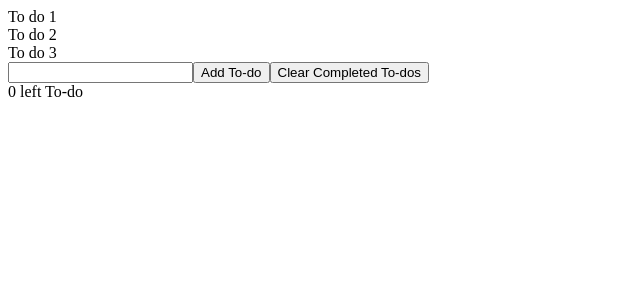
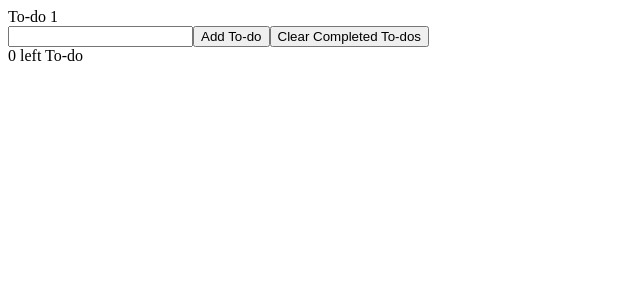
Before and after one commit to EvaRoets/intro-react, a React (Create React App) app: page / in a window 1280 px wide. Shown: the top 300 px of the page, without its empty margins (0-640 px from the left). Built offline with nearby package versions, Linux system fonts and the light colour scheme.

Commit message:
Add object for todos instead of hardcoding

```diff
--- a/src/App.js
+++ b/src/App.js
@@ -5,7 +5,7 @@ import TodoList from "./TodoList";
 //Access root of entire application
 function App() {
    // Object destructuring: Use default array for to-dos, saved in const (all to-dos, function to update to-dos)
-    const [todos, setTodos] = useState(['To do 1', 'To do 2', 'To do 3'])
+    const [todos, setTodos] = useState([{id : 1, name: 'To-do 1', complete: false}])
   //Add html for to-do app
   return (
     // empty component = fragment, allowing to add multiple JSX elements in 1 function
--- a/src/Todo.js
+++ b/src/Todo.js
@@ -3,7 +3,7 @@ import React from "react";
 export default function Todo ({ todo }) {
     return (
         <div>
-            {todo}
+            {todo.name}
         </div>
 
 
--- a/src/TodoList.js
+++ b/src/TodoList.js
@@ -6,7 +6,7 @@ export default function TodoList({ todos }) {
         // loop over todos with .map
         // add keys to todos ~ htlm id
         todos.map(todo => {
-            return <Todo key ={todo} todo={todo} />
+            return <Todo key ={todo.id} todo={todo} />
         })
     )
 }
```
